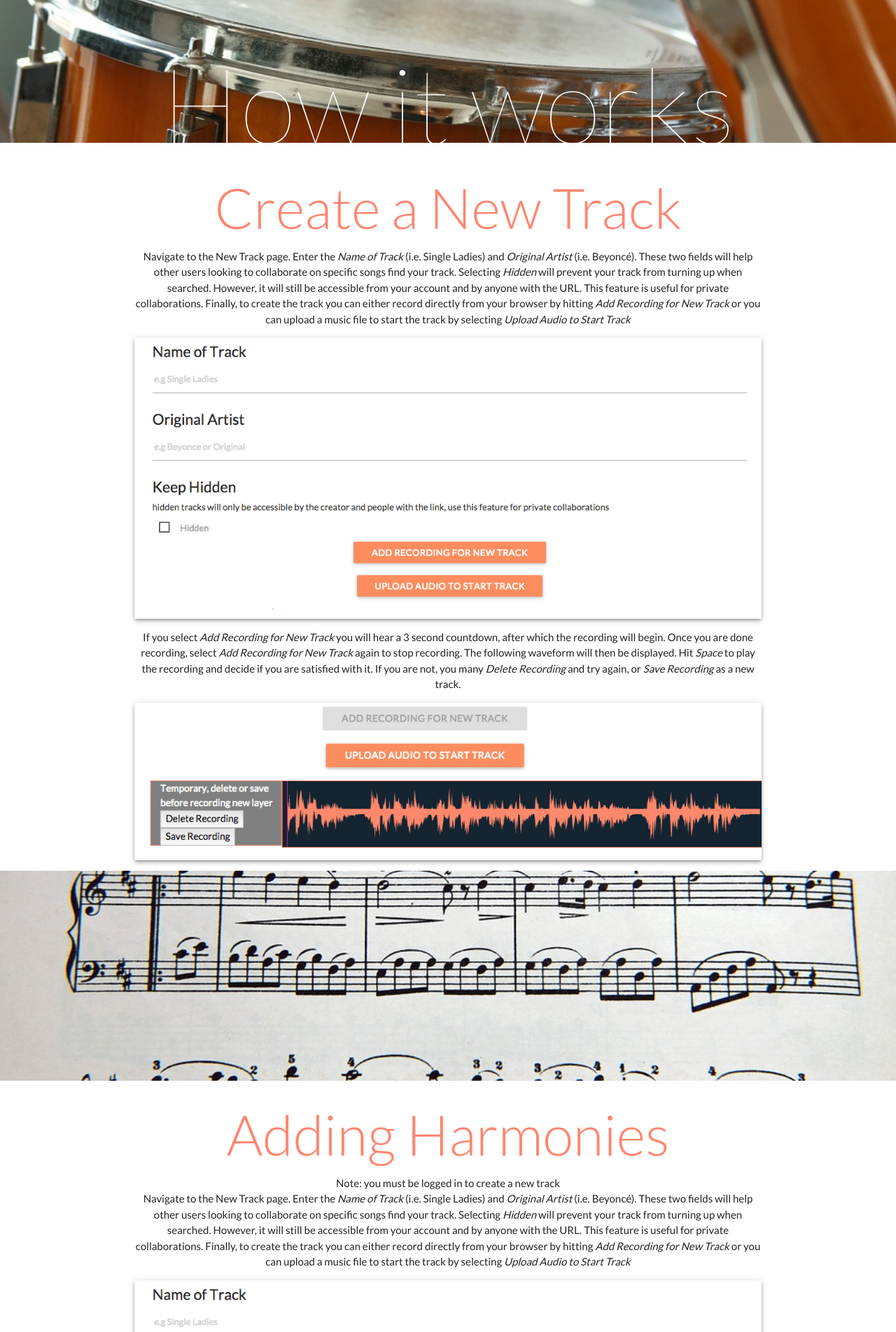
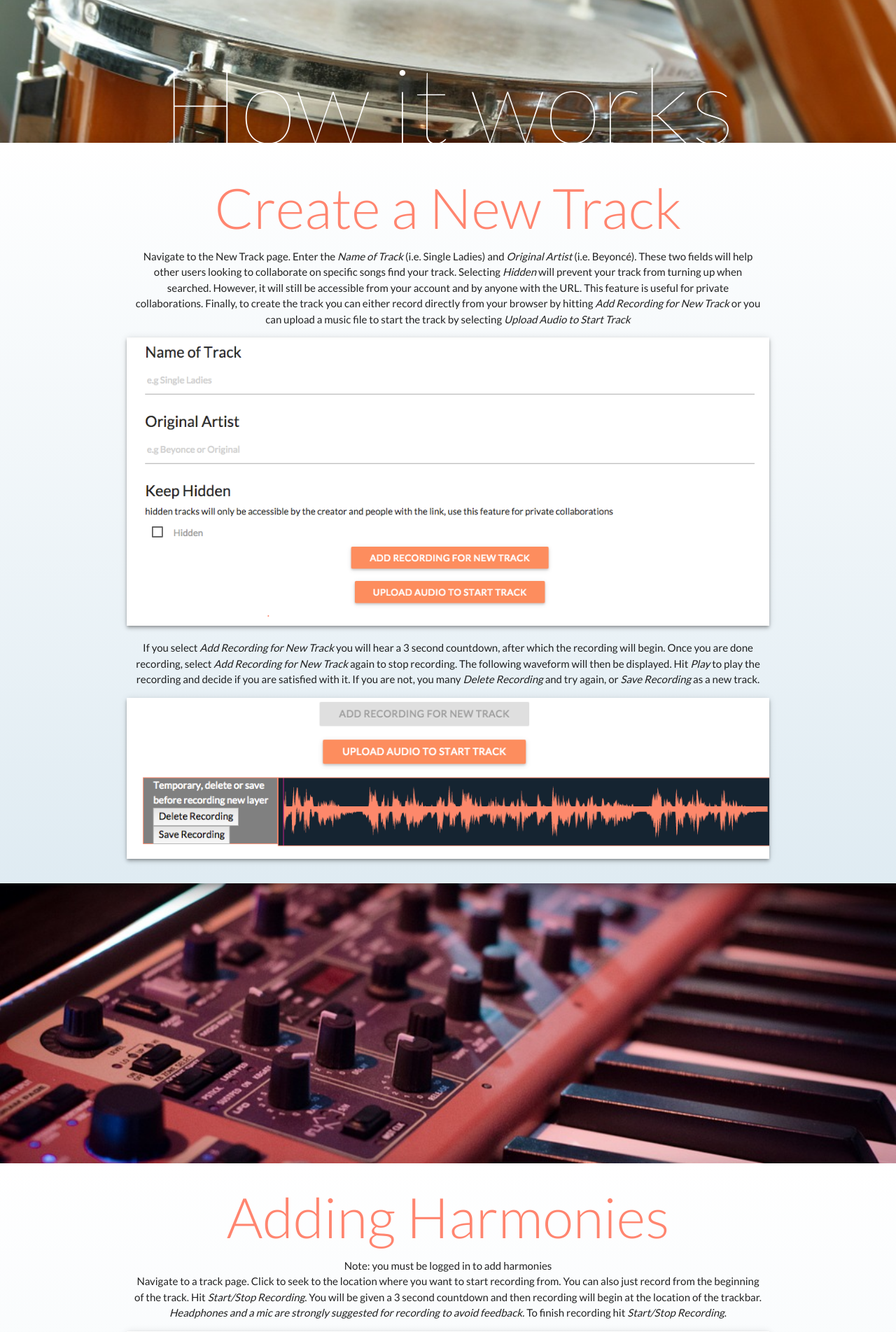
Before and after one commit to noahzweben/MusicWebs, a Flask app: template app/templates/howto.html in a window 1280 px wide. Shown: the part 360-2263 px from the top of the page at 70% size. Run offline with Flask 2, Linux system fonts and the light colour scheme; the template is opened without the code that fills it, so the values that code supplies are empty; some libraries are stand-ins or nearby versions.

Commit message:
almost ready for first ship

```diff
--- a/app/static/css/styles.css
+++ b/app/static/css/styles.css
@@ -131,13 +131,13 @@ button {
 }
 #howItWorks{
     position: relative;
-    margin-left: auto;
     display: block;
     margin-top: -2.23em;
     color: white;
     font-size: 150px;
     height: 200px;
     font-weight: 100;
+    min-width: 1000px;
 }
 
 .howtoHeader {
@@ -145,5 +145,8 @@ button {
     font-size: 80px;
     color: #FF856F;
 
+}
 
+.howToSection {
+    background: linear-gradient(white, #DFEBF2) ;
 }
--- a/app/static/js/liveRecord.js
+++ b/app/static/js/liveRecord.js
@@ -23,6 +23,7 @@ function toggleRecord(){
     toggleInteract();
     isRecording = false;
     $("#playButton").prop("disabled",false);
+    $("#recordButton").text("Start Recording");
 
   }
   else {
@@ -30,6 +31,8 @@ function toggleRecord(){
     toggleInteract();
     isRecording = true;
     $("#playButton").prop("disabled",true);
+    $("#recordButton").text("Stop Recording");
+
   }
 }
 
--- a/app/templates/all.html
+++ b/app/templates/all.html
@@ -23,7 +23,7 @@
                   {%if track.hidden == False or current_user.username == track.createdBy %}
                       <br>
                          <a href="{{ url_for('track.track_page', trackID=track.id) }}">
-                        <div class = "# white-text card-panel trackBox z-depth-2">
+                        <div class = "white-text card-panel trackBox hoverable">
                         <h4>{{track.trackName}}</h4>
                         <ul>
                           <li> Original Artist: {{track.originalArtist}}
--- a/app/templates/howto.html
+++ b/app/templates/howto.html
@@ -6,7 +6,7 @@
   	   <div class="parallax"><img src="/static/img/drums.jpg"></div>
   </div>
 
-<div class="section white">
+<div class="section howToSection z-depth-5">
 	<div id="howItWorks">
     <p class = "center-align"> How it works </p>
   </div>
@@ -15,35 +15,85 @@
     <p class="center-align">
       Navigate to the New Track page. Enter the <i>Name of Track</i> (i.e. Single Ladies) and <i>Original Artist</i> (i.e. Beyoncé). These two fields will help other users looking to collaborate on specific songs find your track. Selecting <i>Hidden</i> will prevent your track from turning up when searched. However, it will still be accessible from your account and by anyone with the URL. This feature is useful for private collaborations. Finally, to create the track you can either record directly from your browser by hitting <i>Add Recording for New Track</i> or you can upload a music file to start the track by selecting <i>Upload Audio to Start Track</i>
     </p>
+
+    <div class = "row center">
     <img class="z-depth-2 responsive-img" src="/static/img/howto1.png">
+  </div>
+
     <p class="center-align">
-      If you select <i>Add Recording for New Track</i> you will hear a 3 second countdown, after which the recording will begin. Once you are done recording, select <i>Add Recording for New Track</i> again to stop recording. The following waveform will then be displayed. Hit <i> Space </i> to play the recording and decide if you are satisfied with it. If you are not, you many <i> Delete Recording</i> and try again, or <i>Save Recording</i> as a new track.
+      If you select <i>Add Recording for New Track</i> you will hear a 3 second countdown, after which the recording will begin. Once you are done recording, select <i>Add Recording for New Track</i> again to stop recording. The following waveform will then be displayed. Hit <i> Play </i> to play the recording and decide if you are satisfied with it. If you are not, you many <i> Delete Recording</i> and try again, or <i>Save Recording</i> as a new track.
     </p>
+
+    <div class = "row center">
     <img class="z-depth-2 responsive-img" src="/static/img/howto2.png">
+  </div>
 
   </div>
 </div>
 
-  <div class="parallax-container" style="height:300px">
+  <div class="parallax-container" style="height:400px">
     <div class="parallax"><img src="/static/img/piano.jpg"></div>
   </div>
 
 
 <!--Adding A Harmony -->
-  <div class="section white">
+  <div class="section howToSection z-depth-5">
   <div class="container">
     <h4 class="center-align howtoHeader"> Adding Harmonies </h4>
     <p class="center-align">
-      Note: you must be logged in to create a new track <br>
-      Navigate to the New Track page. Enter the <i>Name of Track</i> (i.e. Single Ladies) and <i>Original Artist</i> (i.e. Beyoncé). These two fields will help other users looking to collaborate on specific songs find your track. Selecting <i>Hidden</i> will prevent your track from turning up when searched. However, it will still be accessible from your account and by anyone with the URL. This feature is useful for private collaborations. Finally, to create the track you can either record directly from your browser by hitting <i>Add Recording for New Track</i> or you can upload a music file to start the track by selecting <i>Upload Audio to Start Track</i>
+      Note: you must be logged in to add harmonies <br>
+     Navigate to a track page. Click to seek to the location where you want to start recording from. You can also just record from the beginning of the track. Hit <i>Start/Stop Recording</i>. You will be given a 3 second countdown and then recording will begin at the location of the trackbar. <em> Headphones and a mic are strongly suggested for recording to avoid feedback. </em> To finish recording hit <i>Start/Stop Recording</i>.
     </p>
-    <img class="z-depth-2 responsive-img" src="/static/img/howto1.png">
+
+    <div class = "row center">
+    <img class="z-depth-2 responsive-img" src="/static/img/howto3.png">
+  </div>
+
     <p class="center-align">
-      If you select <i>Add Recording for New Track</i> you will hear a 3 second countdown, after which the recording will begin. Once you are done recording, select <i>Add Recording for New Track</i> again to stop recording. The following waveform will then be displayed. Hit <i> Space </i> to play the recording and decide if you are satisfied with it. If you are not, you many <i> Delete Recording</i> and try again, or <i>Save Recording</i> it as a new track.
+      After you are finished recording, the waveform will then be displayed. Play the recording and decide if you are satisfied with it. If you are not, you many <i> Delete Recording</i> and try again, or <i>Save Recording</i> to the track as an additional layer.
     </p>
-    <img class="z-depth-2 responsive-img" src="/static/img/howto2.png">
+
+     <div class = "row center">
+    <img class="z-depth-2 responsive-img" src="/static/img/howto4.png">
+    </div>
+
+    <p class="center-align">
+      If you decide to save the harmony, the following prompt will be displayed. Enter a descriptive name for the harmony and hit <i>Save</i>.
+    </p>
+
+<div class = "row center">
+    <img class="z-depth-2 responsive-img" src="/static/img/howto5.png">
+</div>
 
   </div>
 </div>
 
+<div class="parallax-container" style="height:400px">
+    <div class="parallax"><img src="/static/img/sax.jpg"></div>
+  </div>
+
+
+
+<!-- Editing Tracks -->
+<div class="section howToSection z-depth-5">
+  <div class="container">
+    <h4 class="center-align howtoHeader"> Editing Tracks </h4>
+    <p class="center-align">
+      Note: you must be logged in to edit tracks <br>
+     Navigate to a track page. All layers can be muted, whether or not you are logged in. To <i> Delete Layer </i>, if you are the owner of the track, you can delete any layer associated with the track. If you are not the creator of the track, you can only delete your own layers. In the following example, since the track creator is "Noah Zweben", and I am logged in as itchynose27, I am only able to delete the <i>low chorus harmony</i> layer because I recorded it. This feature ensures that the original creator of a track has the final say on the harmonies included in the track.<br>
+     <i> Please note that deleting layers and tracks cannot be undone</i>
+    </p>
+
+    <div class = "row center">
+    <img class="z-depth-2 responsive-img" src="/static/img/howto6.png">
+  </div>
+    <p class="center-align">
+      If you are the creator of a track, you may also delete the entire track.
+    </p>
+
+    <div class = "row center">
+    <img class="z-depth-2 responsive-img" src="/static/img/howto7.png">
+    </div>
+  </div>
+</div>
 {% endblock %}
--- a/app/templates/newTrack.html
+++ b/app/templates/newTrack.html
@@ -47,10 +47,12 @@ hidden tracks will only be accessible by the creator and people with the link, u
 
 <div id = "layerInfo">
 	<div id = "layerContainer"></div>
-	 <div id="wave"></div>
+	 <div id="wave" class="hide"></div>
 </div>
 
-
+<div class="row center">
+<button id="playButton" class= "hide waves-effect waves-light btn" onclick ="togglePlay()">Play</button>
+</div>
 
 </div>
 
--- a/app/templates/track.html
+++ b/app/templates/track.html
@@ -53,9 +53,9 @@
 
 
 <div id="playPanel">
-    <button id="playButton" class= "waves-effect waves-light btn" onclick ="togglePlay()">Play/Pause</button>
+    <button id="playButton" class= "waves-effect waves-light btn" onclick ="togglePlay()">Play</button>
     {% if current_user.is_authenticated %}
-    <button id="recordButton" class= "waves-effect waves-light btn" onclick="toggleRecord()">Start/Stop Recording</button>
+    <button id="recordButton" class= "waves-effect waves-light btn" onclick="toggleRecord()">Start Recording</button>
     {% endif %}
 </div>
 
```
Also changed, not shown: app/static/js/newTrack.js (+10 -0 lines), app/static/js/script.js (+9 -3 lines), app/templates/index.html (+5 -3 lines), app/static/img/howto3.png (added), app/static/img/howto4.png (added), app/static/img/howto5.png (added), app/static/img/howto6.png (added), app/static/img/howto7.png (added), app/static/img/piano.jpg, app/static/img/sax.jpg (added).
